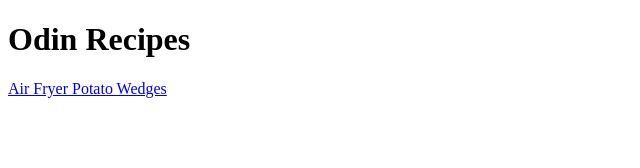
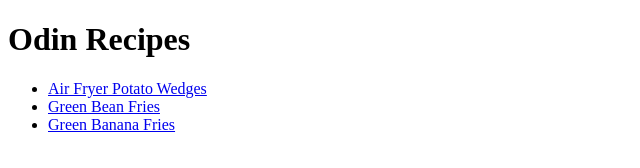
Before and after one commit to nkoedijk/odin-recipes, a plain HTML site: page index.html in a window 1280 px wide. Shown: the whole page, without its empty margins (0-640 px from the left). Drawn offline with Linux system fonts and the light colour scheme.

Commit message:
Add greenbeanfries and greenbananafries link

```diff
--- a/index.html
+++ b/index.html
@@ -4,10 +4,14 @@
     <meta charset="UTF-8">
     <meta http-equiv="X-UA-Compatible" content="IE=edge">
     <meta name="viewport" content="width=device-width, initial-scale=1.0">
-    <title>Document</title>
+    <title>Recipes</title>
 </head>
 <body>
     <h1>Odin Recipes</h1>
-        <a href="/recipes/potatowedges.html">Air Fryer Potato Wedges</a>
+    <ul>
+        <li><a href="/recipes/potatowedges.html">Air Fryer Potato Wedges</a></li>
+        <li><a href="/recipes/greenbeanfries.html">Green Bean Fries</a></li>
+        <li><a href="/recipes/greenbananafries.html">Green Banana Fries</a></li>
+    </ul>
 </body>
 </html>
```
